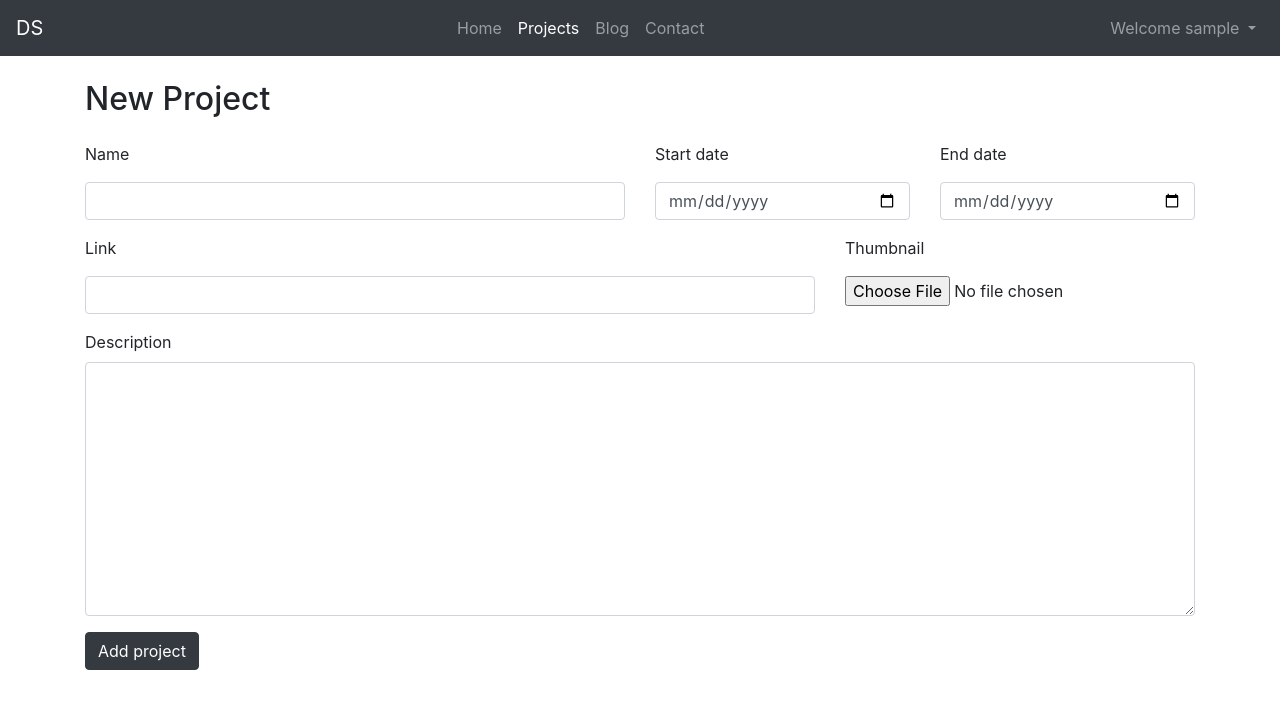
After one commit to Dhruv9449/iCoder, a Django app: page /newproject in a window 1280 px wide. The commit adds this page. Shown: the top 709 px of the page. Run offline with Django 4.2, Linux system fonts and the light colour scheme; the visitor is signed in with stand-in values (Sample User, id 1).

Commit message:
feat: Added new projects endpoint

```diff
--- a/blog/urls.py
+++ b/blog/urls.py
@@ -3,9 +3,9 @@ from django.urls import path, include
 from blog import views
 
 urlpatterns = [
-    path('', views.blogHome, name="blogHome"),
-    path('postcomment', views.postComment, name="postComment"),
-    path('newpost', views.newpost, name="newpost"),
-    path('<str:slug>', views.blogPost, name="blogPost"),
+    path('', views.blog_home, name="blog home"),
+    path('postcomment', views.post_comment, name="post comment"),
+    path('newpost', views.new_post, name="new post"),
+    path('<str:slug>', views.blog_post, name="blog post"),
     path('search/', views.search, name="search")
 ]
--- a/home/urls.py
+++ b/home/urls.py
@@ -5,6 +5,7 @@ from home import views
 urlpatterns = [
     path('', views.home, name="home"),
     path('contact', views.contact, name="contact"),
+    path('newproject', views.new_project, name="new project"),
     path('projects', views.projects, name="projects"),
     path('signup', views.handle_signup, name="signup"),
     path('profile', views.view_profile, name="profile"),
--- a/home/views.py
+++ b/home/views.py
@@ -5,6 +5,7 @@ from django.contrib import messages
 from django.contrib.auth.models import User
 from django.contrib.auth import authenticate, login, logout
 from django.contrib.auth.decorators import login_required
+from django.contrib.admin.views.decorators import staff_member_required
 from home.extra_functions.send_message import send_message
 
 # Create your views here.
@@ -80,6 +81,31 @@ def view_profile(request):
     return render(request, 'home/profile.html')
 
 
+@staff_member_required(login_url='/')
+def new_project(request):
+    """ Add new project """
+    if request.method == "POST":
+        # try:
+        name = request.POST.get('name','')
+        desc = request.POST.get('description','')
+        link = request.POST.get('link','')
+        start_date = request.POST.get('startdate','')
+        finish_date = request.POST.get('enddate','')
+        project = Project(name=name, desc=desc, link=link, start_date=start_date, finish_date=finish_date)
+        thumbnail = request.FILES.get('thumbnail', False)
+        print(thumbnail)
+        if thumbnail:
+            project.thumbnail = thumbnail
+        project.save()
+        messages.add_message(request, messages.INFO, 'Added project successfully!', extra_tags=['success', 'Success!'])
+
+        # except:
+        #     messages.add_message(request, messages.INFO,
+        #                          'Please check if you\'ve entered all details correctly and retry. ',
+        #                          extra_tags=['danger', 'Error!'])
+
+    return render(request, 'home/newproject.html')
+
 
 
 # Authentication APIs
--- a/templates/base.html
+++ b/templates/base.html
@@ -62,6 +62,7 @@
             {% endif %}
             {% if user.is_staff %}
             <a class="dropdown-item" href="/blog/newpost"> New Post </a>
+            <a class="dropdown-item" href="/newproject"> New Project </a>
             <a class="dropdown-item" href="/admin"> Admin settings </a>
             {% endif %}
 
--- a/templates/blog/newpost.html
+++ b/templates/blog/newpost.html
@@ -33,13 +33,14 @@
 {% block body %}
 <div class="container my-4">
 
-    <h3 class="my-4">
+    <h2 class="my-4">
         <span> New Post </span>
         <!-- <button class="btn btn-dark float-right mx-2"> Preview </button> -->
         <button class="btn btn-dark float-right" form="newpost_form" type="submit" id="post_submit"> Post </button>
     </h3>
 
-    <form method="post" action="/blog/newpost" name="newpost_form" id="newpost_form" enctype="multipart/form-data"> {% csrf_token %}
+    <form method="post" action="/blog/newpost" name="newpost_form" id="newpost_form" enctype="multipart/form-data">
+        {% csrf_token %}
         <div class="row">
             <div class="col-md-9">
                 <label for="title"> Title </label>
--- a/templates/home/contact.html
+++ b/templates/home/contact.html
@@ -28,7 +28,7 @@
 
         <div class="form-group">
           <label for="message"> Message </label>
-          <textarea class="form-control" id="exampleFormControlTextarea1" name="message" rows="3" minlength="10" required></textarea>
+          <textarea class="form-control" id="message" name="message" rows="3" minlength="10" required></textarea>
         </div>
 
         <button type="submit" class="btn btn-dark">Submit</button>
@@ -42,9 +42,6 @@
   box-shadow: inset 0 1px 1px rgba(0, 0, 0, 0.075), 0 0 8px rgba(0, 0, 0, 0.6);
 }
 
-#mytextarea {
-  height: 80vh;
-}
 </style>
 
 {% endblock body %}
--- /dev/null
+++ b/templates/home/newproject.html
@@ -0,0 +1,60 @@
+{% extends 'base.html' %}
+
+{% block title %} New project {% endblock title %}
+
+{% block projectsactive %}active{% endblock projectsactive %}
+
+{% block body %}
+
+<div class="container my-4">
+    <h2 class="my-4">
+        New Project
+    </h2>
+    <form action="/newproject" method="POST" enctype="multipart/form-data">
+        {% csrf_token %}
+        <div class="row my-2">
+            <div class="col-md-6">
+                <label for="name"> Name </label>
+                <input class="form-control my-2" type="text" name="name" id="name" required>
+            </div>
+
+            <div class="col-md-3">
+                <label for="startdate"> Start date </label>
+                <input type="date" class="form-control my-2" id="startdate" name="startdate" required>
+            </div>
+
+            <div class="col-md-3">
+                <label for="enddate"> End date </label>
+                <input type="date" class="form-control my-2" id="enddate" name="enddate" required>
+            </div>
+        </div>
+
+        <div class="row my-2">
+            <div class="col-md-8">
+                <label for="link"> Link </label>
+                <input class="form-control my-2" type="text" name="link" id="link" required>
+            </div>
+
+            <div class="col-md-4">
+                <label for="thumbnail"> Thumbnail </label>
+                <input type="file" class="form-control-file my-2" name="thumbnail" id="thumbnail" accept=".jpg, .jpeg, .png">
+            </div>
+        </div>
+
+        <div class="form-group">
+            <label for="description"> Description </label>
+            <textarea class="form-control" id="description" name="description" rows="10" minlength="10"></textarea>
+        </div>
+        <button type="submit" class="btn btn-dark"> Add project </button>
+    </form>
+</div>
+
+<style>
+    .form-control:focus {
+      border-color: black;
+      box-shadow: inset 0 1px 1px rgba(0, 0, 0, 0.075), 0 0 8px rgba(0, 0, 0, 0.6);
+    }
+
+</style>
+
+{% endblock body %}
```
Also changed, not shown: blog/views.py (+4 -4 lines), templates/blog/blogpost.html (+5 -2 lines), templates/home/profile.html (+10 -1 lines), templates/home/projects.html (+27 -1 lines).
